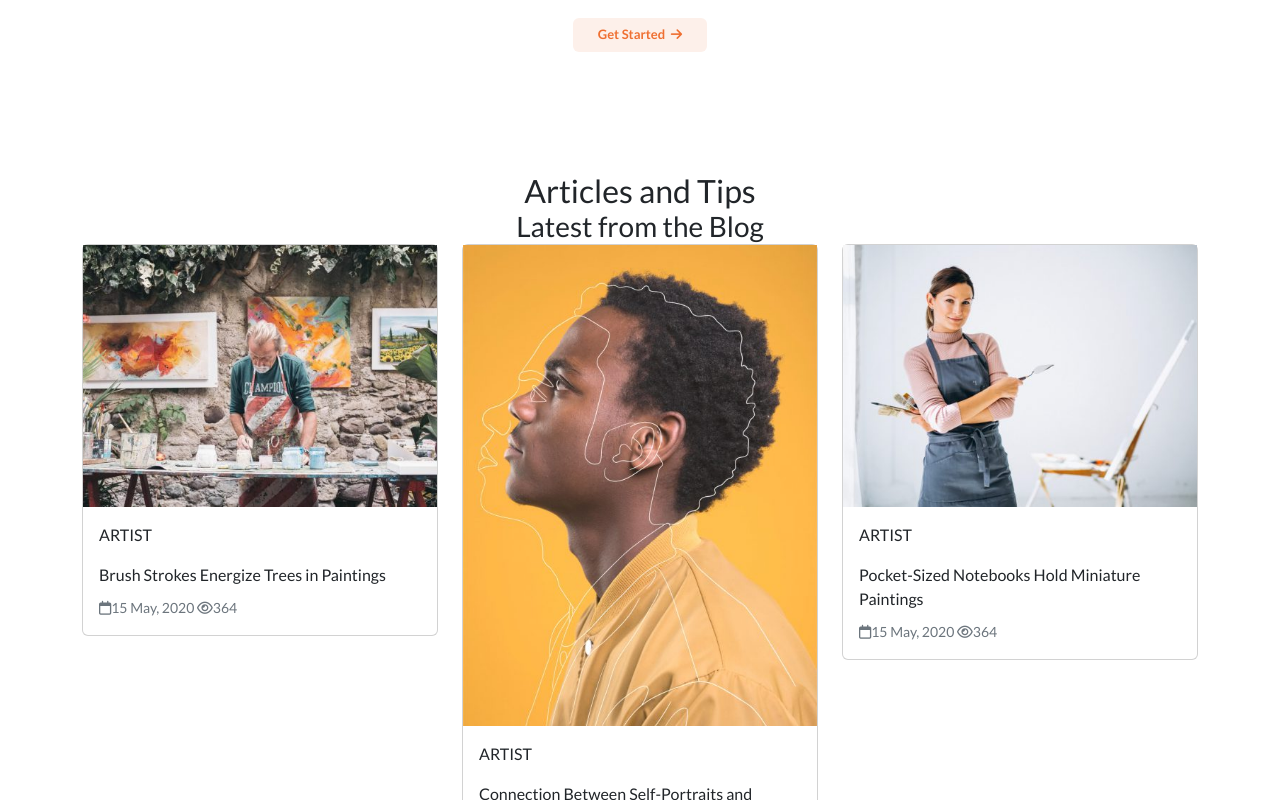
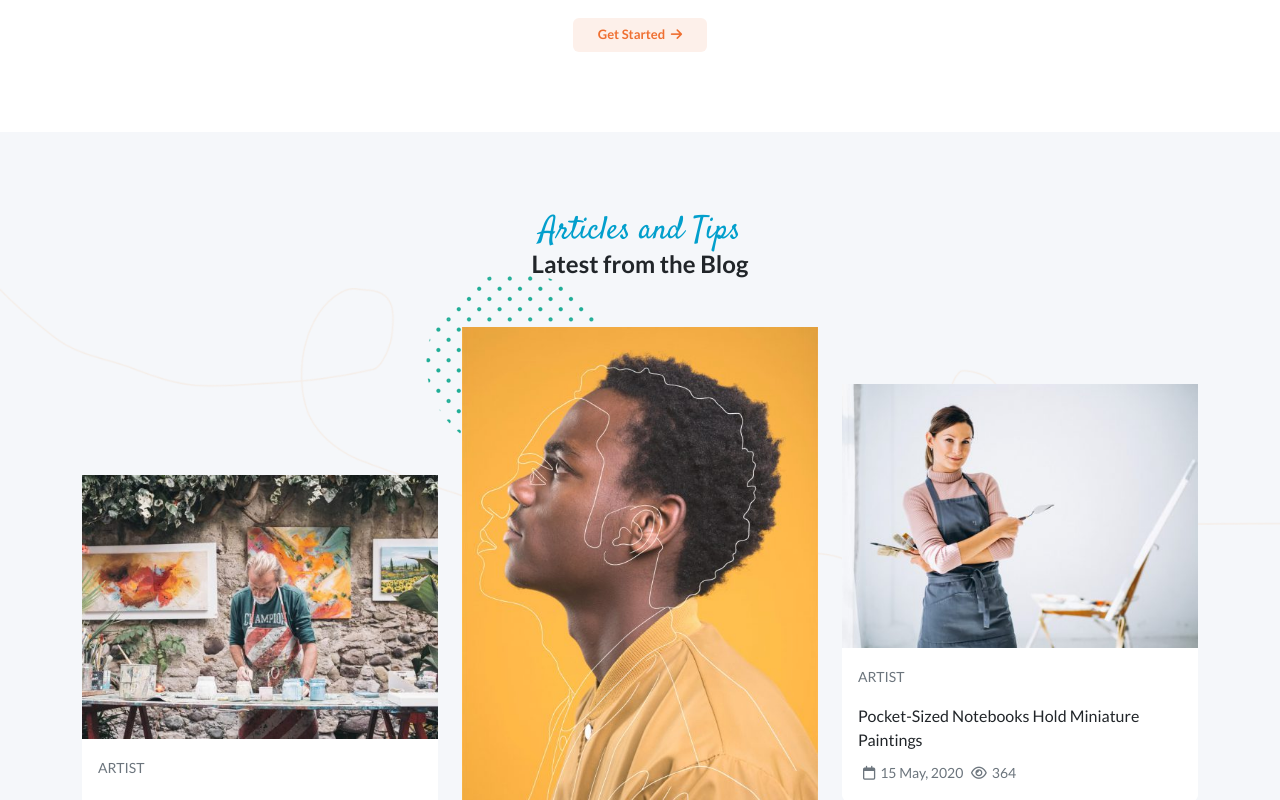
Before and after one commit to GiulsV/proj-html-vuejs, a Vue app: page / in a window 1280 px wide. Shown: the part 4600-5400 px from the top of the page. Built offline with nearby package versions, Linux system fonts and the light colour scheme.

Commit message:
Modifiche css componente Blog

```diff
--- a/src/assets/style/_commons.scss
+++ b/src/assets/style/_commons.scss
@@ -54,3 +54,11 @@ a {
     color:$Orangebtn;
     font-weight: bold;
 }
+
+#ms_blog{
+    background-color: #F5F7FA;
+    background-image: url('@/assets/images/Sagome/maxcoach-shape-14-1536x343.png');
+    background-repeat: no-repeat;
+    background-size: contain;
+    background-position: top 25% right;
+}
--- a/src/components/BlogComp.vue
+++ b/src/components/BlogComp.vue
@@ -1,29 +1,30 @@
 <template>
-  <div class="container">
-    <div class="text-center">
+  <div class="container" id="ms_card">
+    <div class="text-center ms_padding_title">
       <h2>Articles and Tips</h2>
-      <h3>Latest from the Blog</h3>
+      <h4>Latest from the Blog</h4>
     </div>
 
-    <div class="row d-flex justify-content-center" >
-      <div class="col" v-for="(link, index) in blogCards" :key="index" id="ms_corsi">
-        <div class="card">
+    <div class="row d-flex justify-content-center " >
+      <div class="col ms_card_blog" v-for="(link, index) in blogCards" :key="index">
+        <div class="card border-0  " >
           <img class="card-img-top rounded-0" :src="link.img" :alt="link.alt" />
-          <div class="card-body ms_card_body">
-            <p class="card-text">
+          <div class="card-body ">
+            <small class="card-text text-muted">
               {{ link.tag}}
-            </p>
+            </small>
             <p class="card-title mt-3">{{ link.title }}</p>
 
             <p class="card-text">
-              <small class="text-muted"><i class="far fa-calendar"></i>{{ link.date}} <i class="far fa-eye"></i>{{link.views}}</small>
+              <small class="text-muted">
+                <i class="far fa-calendar"></i>{{ link.date}}
+                <i class="far fa-eye"></i>{{link.views}}
+              </small>
             </p>
           </div>
         </div>
       </div>
     </div>
-
-
   </div>
 </template>
 
@@ -66,4 +67,26 @@ export default {
 <style lang="scss" scoped>
 @import "../assets/style/_commons.scss";
 @import "../assets/style/_variables.scss";
+#ms_card{
+  background-image: url("@/assets/images/Sagome/maxcoach-shape-05.png");
+  background-repeat: no-repeat;
+  background-position: top 17% right 63%;
+}
+
+h2{
+  color:$Cerulean;
+  font-family: 'Satisfy', cursive;
+}
+h4{
+  font-weight: bold;
+}
+.ms_card_blog:first-child{
+  margin-top: 13%;
+}
+.ms_card_blog:last-child{
+  margin-top: 5%;
+}
+i{
+  margin: 5px 5px;
+}
 </style>
--- a/src/components/MainComp.vue
+++ b/src/components/MainComp.vue
@@ -50,7 +50,7 @@
     </section>
 
     <!-- Blog -->
-    <section class="wrapper ms_padding">
+    <section class="wrapper ms_padding" id="ms_blog">
       <BlogComp/>
     </section>
 
```
